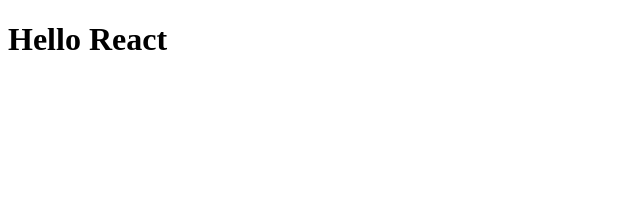
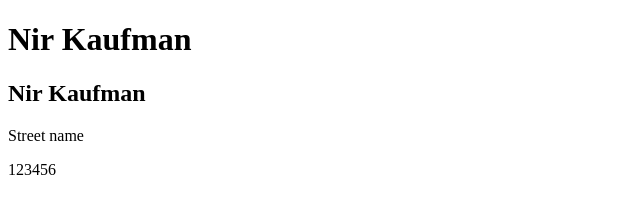
Before and after one commit to nirkaufman/net-app, a plain HTML site: page index.html in a window 1280 px wide. Shown: the whole page, without its empty margins (0-640 px from the left). Drawn offline with Linux system fonts and the light colour scheme.

Commit message:
render dom to body

```diff
--- a/index.html
+++ b/index.html
@@ -8,7 +8,7 @@
     <title>Document</title>
 </head>
 <body>
-  <h1>Hello React</h1>
+
 
   <script src="./index.js"></script>
 </body>
--- a/index.js
+++ b/index.js
@@ -14,7 +14,6 @@ function renderElement(element) {
         domElement.appendChild(renderElement(child));
       }
     })
-
 
     return domElement;
   }
@@ -36,5 +35,4 @@ const userInfo = createElement('div', null,
     ),
 )
 
-
-console.log(renderElement(userInfo));
+document.body.appendChild(renderElement(userInfo));
```
